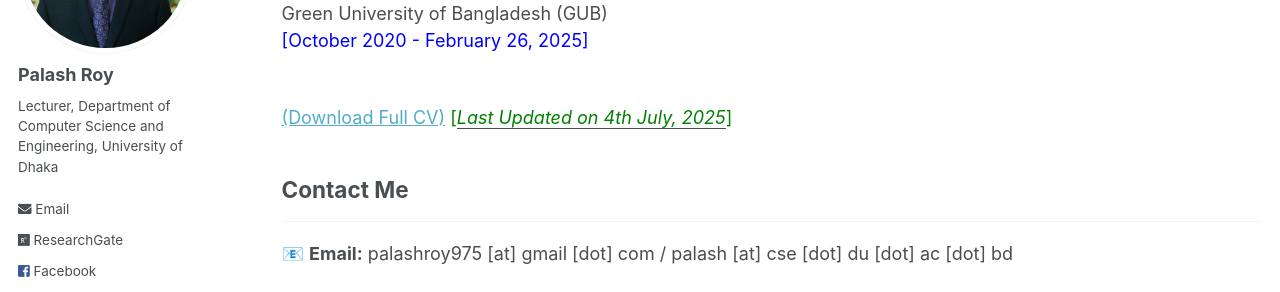
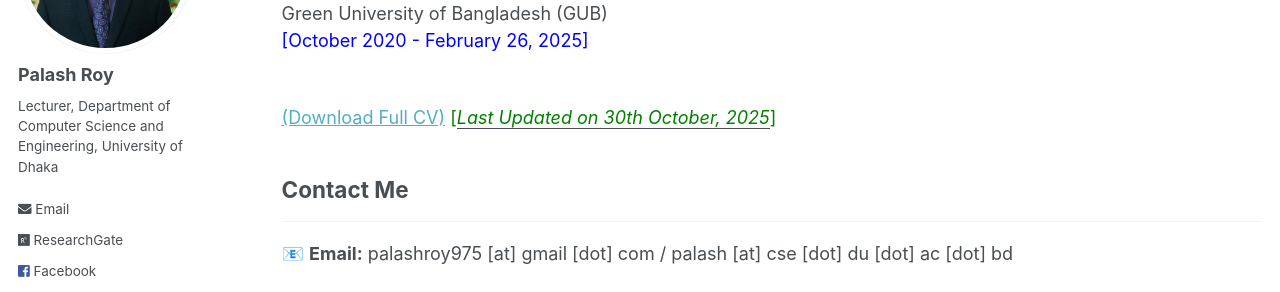
Before and after one commit to PalashRoy975/PalashRoy975.github.io, a Jekyll site: the page built from _pages/cv.md, in a window 1280 px wide and 900 px high, scrolled down 640 px. Shown: the part 153-445 px from the top of the window. Built offline with Jekyll 4.4.1, drawn with Linux system fonts in a browser that asks for light colours.

Commit message:
Update cv.md

```diff
--- a/_pages/cv.md
+++ b/_pages/cv.md
@@ -30,7 +30,7 @@ Green University of Bangladesh (GUB)<br />
 <span style ="color:blue"> [October 2020 - February 26, 2025] </span>
 <br /><br />
 
-[(Download Full CV)](https://PalashRoy975.github.io/files/Palash_Roy_CV_Updated_14_07_2025.pdf) <span style ="color:Green"> [<ins>*Last Updated on 4th July, 2025*</ins>] </span>
+[(Download Full CV)](https://PalashRoy975.github.io/files/Palash_Roy_CV_Updated_01_11_2025.pdf) <span style ="color:Green"> [<ins>*Last Updated on 30th October, 2025*</ins>] </span>
 
 ## Contact Me
 -------------
```
